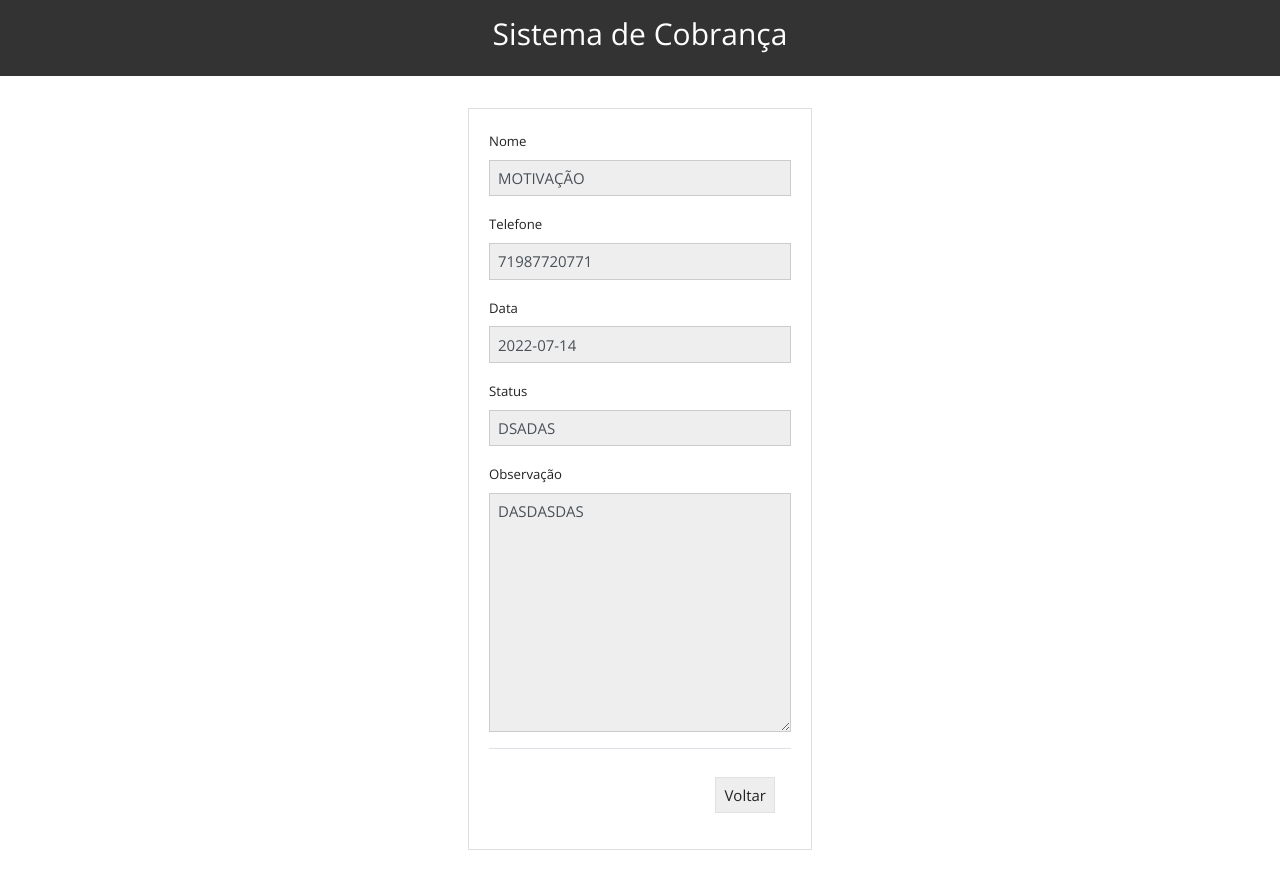
After one commit to Jonatha10/cobranca, a PHP site: page /view.php?id=5 in a window 1280 px wide. The commit adds this page. Run offline with PHP 8.4, Linux system fonts and the light colour scheme; data comes from the database, SQL or seed files in the repository; some libraries are stand-ins or nearby versions.

Commit message:
ADICIONADO FUNÇÃO VIEW

```diff
--- a/edit.php
+++ b/edit.php
@@ -43,18 +43,23 @@ if (isset($_POST['update'])) {
             <div class="card card-body">
                 <form action="edit.php?id=<?php echo $_GET['id']; ?>" method="POST">
                     <div class="form-group">
+                    <label for="nome">Nome</label>
                         <input name="nome" type="text" class="form-control" value="<?php echo $nome; ?>">
                     </div>
                     <div class="form-group">
+                    <label for="telefone">Telefone</label>
                         <input name="telefone" type="text" class="form-control" value="<?php echo $telefone; ?>">
                     </div>
                     <div class="form-group">
+                    <label for="data">Data</label>
                         <input name="data" type="text" class="form-control" value="<?php echo $data; ?>">
                     </div>
                     <div class="form-group">
+                    <label for="status">Status</label>
                         <input name="status" type="text" class="form-control" value="<?php echo $status; ?>">
                     </div>
                     <div class="form-group">
+                    <label for="observacao">Observação</label>
                         <textarea name="observacao" class="form-control" cols="30" rows="10"><?php echo $observacao; ?></textarea>
                     </div>
                     <button class="btn-success" name="update">
--- a/index.php
+++ b/index.php
@@ -4,7 +4,7 @@
 
 <div class="container p-4">
 
-  <div >
+  <div>
     <!-- MESSAGES -->
 
     <?php if (isset($_SESSION['message'])) { ?>
@@ -109,6 +109,9 @@
 
 
           <td>
+            <a href="view.php?id=<?php echo $row['id'] ?>" class="btn btn-secondary">
+              <i class="fas fa-eye"></i>
+            </a>
             <a href="edit.php?id=<?php echo $row['id'] ?>" class="btn btn-secondary">
               <i class="fas fa-marker"></i>
             </a>
--- /dev/null
+++ b/view.php
@@ -0,0 +1,61 @@
+<?php
+include 'db.php';
+include 'includes/header.php';
+
+$nome = '';
+$telefone = '';
+$data = '';
+$status = '';
+$observacao = '';
+
+if (isset($_GET['id'])) {
+    $id = $_GET['id'];
+    $query = "SELECT * FROM empresa WHERE id=$id";
+    $result = mysqli_query($conn, $query);
+    if (mysqli_num_rows($result) == 1) {
+        $row = mysqli_fetch_array($result);
+        $nome = $row['nome'];
+        $telefone = $row['telefone'];
+        $data = $row['data'];
+        $status = $row['status'];
+        $observacao = $row['observacao'];
+    }
+}
+
+?>
+<div class="container p-4">
+    <div class="row">
+        <div class="col-md-4 mx-auto">
+            <div class="card card-body">
+                <form action="view.php?id=<?php echo $_GET['id']; ?>" method="GET">
+                    <div class="form-group">
+                        <label for="nome">Nome</label>
+                        <input name="nome" type="text" class="form-control" value="<?php echo $nome; ?>" readonly>
+                    </div>
+                    <div class="form-group">
+                        <label for="telefone">Telefone</label>
+                        <input name="telefone" type="text" class="form-control" value="<?php echo $telefone; ?>" readonly>
+                    </div>
+                    <div class="form-group">
+                        <label for="data">Data</label>
+                        <input name="data" type="text" class="form-control" value="<?php echo $data; ?>" readonly>
+                    </div>
+                    <div class="form-group">
+                        <label for="status">Status</label>
+                        <input name="status" type="text" class="form-control" value="<?php echo $status; ?>" readonly>
+                    </div>
+                    <div class="form-group">
+                        <label for="observacao">Observação</label>
+                        <textarea name="observacao" class="form-control" cols="30" rows="10" readonly><?php echo $observacao; ?></textarea>
+                    </div>
+                    <div class="modal-footer pt-4">
+                        <a href="index.php" class="btn btn-secondary">Voltar</a>
+                    </div>
+
+                </form>
+            </div>
+        </div>
+    </div>
+</div>
+<?php include('includes/footer.php');
+?>
```
Lines whose indentation alone changed are shown as unchanged.
